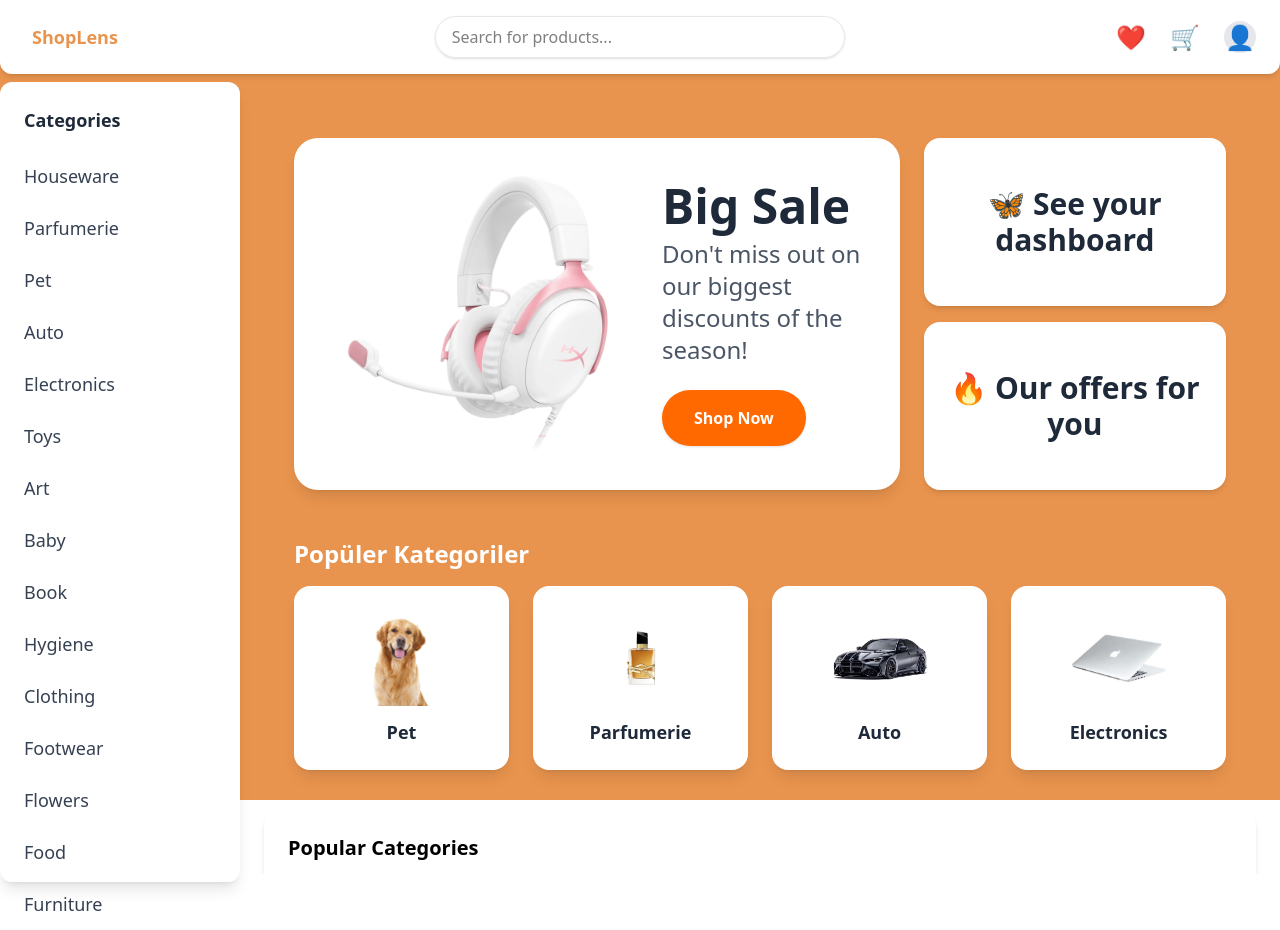
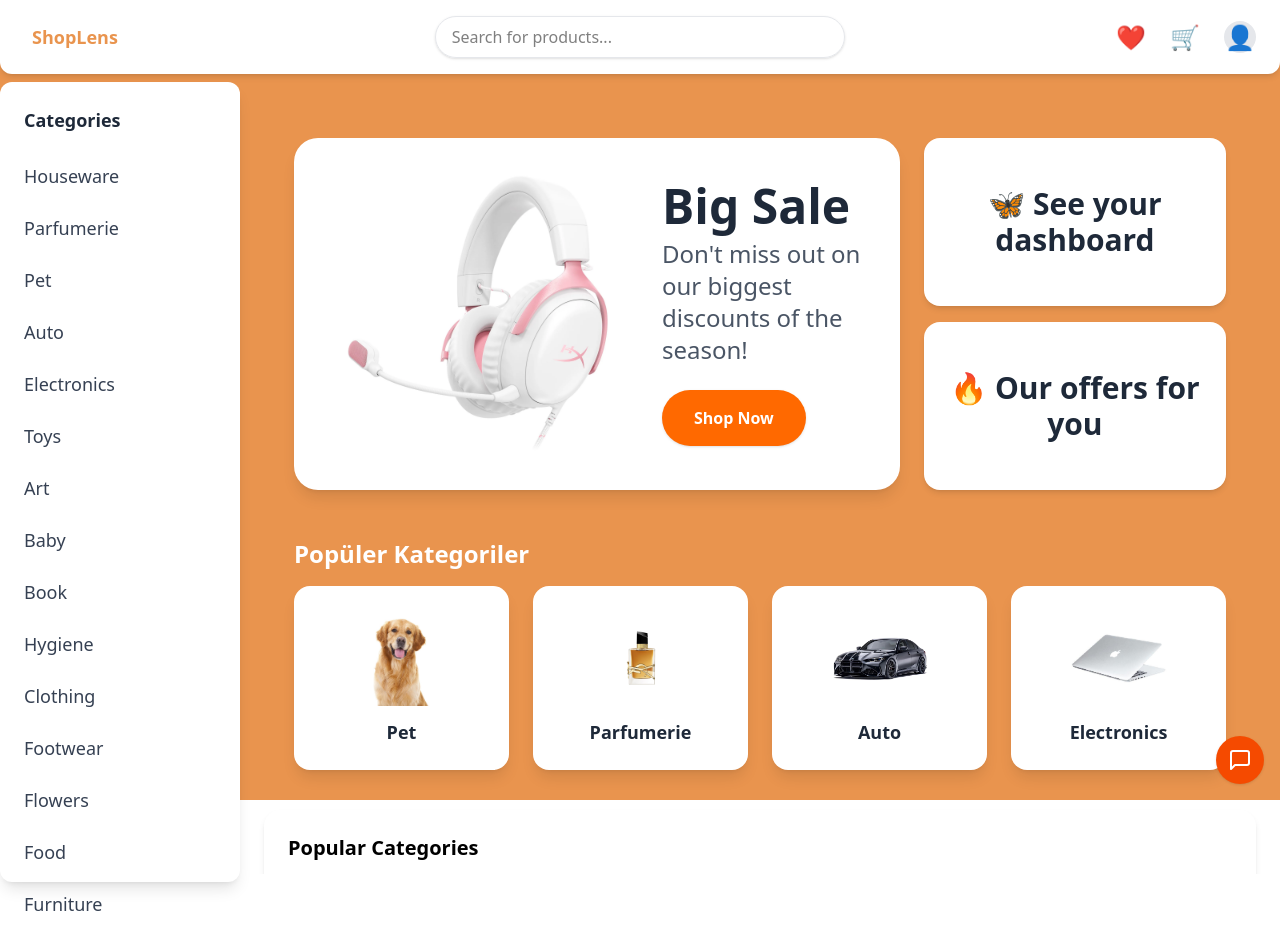
Before and after one commit to begumaygun/smart-shopping-system, a React (Vite) app in the folder frontend/shoplens-frontend/: page /homepage in a window 1280 px wide. Built offline with nearby package versions, Linux system fonts and the light colour scheme; no server answers; sample sign-in values are in the browser's storage.

Commit message:
chatbot design

```diff
--- /dev/null
+++ b/frontend/shoplens-frontend/src/components/ChatbotWrapper.jsx
@@ -0,0 +1,30 @@
+import { useState } from 'react';
+import Chatbot from './Chatbot';
+import { MessageSquare } from 'lucide-react'; // veya başka bir ikon
+
+const ChatbotWrapper = () => {
+  const [open, setOpen] = useState(false);
+
+  return (
+    <div className="fixed bottom-4 right-4 z-50">
+      {open ? (
+        <div className="w-80 bg-white shadow-lg rounded">
+          <div className="flex justify-between items-center p-2 bg-orange-500 text-white rounded-t">
+            <span>Chatbot</span>
+            <button onClick={() => setOpen(false)}>✖</button>
+          </div>
+          <Chatbot />
+        </div>
+      ) : (
+        <button
+          onClick={() => setOpen(true)}
+          className="bg-orange-600 hover:bg-orange-700 text-white p-3 rounded-full shadow"
+        >
+          <MessageSquare size={24} />
+        </button>
+      )}
+    </div>
+  );
+};
+
+export default ChatbotWrapper;
--- a/frontend/shoplens-frontend/src/pages/HomePage.jsx
+++ b/frontend/shoplens-frontend/src/pages/HomePage.jsx
@@ -5,6 +5,8 @@ import Sidebar from '../components/Sidebar';
 import PromoBanner from '../components/PromoBanner';
 import Topbar from '../components/Topbar';
 import TopCategoriesChart from "../components/TopCategoriesChart";
+import ChatbotWrapper from '../components/ChatbotWrapper';
+
 
 const HomePage = () => {
   const [email, setEmail] = useState("");
@@ -31,12 +33,14 @@ const HomePage = () => {
           <PromoBanner />
           <TopCategoriesChart />
 
+
           {/* Kullanıcıya özel mesaj */}
           <p className="text-sm mt-6 text-gray-100">
             Giriş yapan kullanıcı: <strong>{email}</strong>
           </p>
         </div>
       </div>
+      <ChatbotWrapper />
     </div>
   );
 };
--- a/frontend/shoplens-frontend/src/pages/SellerDashboard.jsx
+++ b/frontend/shoplens-frontend/src/pages/SellerDashboard.jsx
@@ -8,7 +8,8 @@ import StatCard from "../components/StatCard";
 import ReturnRateChart from "../components/ReturnRateChart";
 import { Repeat } from 'lucide-react';
 import StockStatus from "../components/StockStatus";
-import Chatbot from "../components/Chatbot";
+import ChatbotWrapper from '../components/ChatbotWrapper';
+
 
 
 
@@ -134,6 +135,7 @@ const SellerDashboard = () => {
       <StatCard title="Tekrar Alışveriş Oranı" value={`${(repeatRatio * 100).toFixed(1)}%`} icon={<Repeat className="text-orange-500" />}
 />
 
+      <ChatbotWrapper />
 
 
       </div>
@@ -195,9 +197,7 @@ const SellerDashboard = () => {
           <ReturnRateChart />
         </div>
       )}
-      <div className="mt-10 max-w-xl">
-        <Chatbot />
-      </div>
+
     </div>
   );
 };
```
